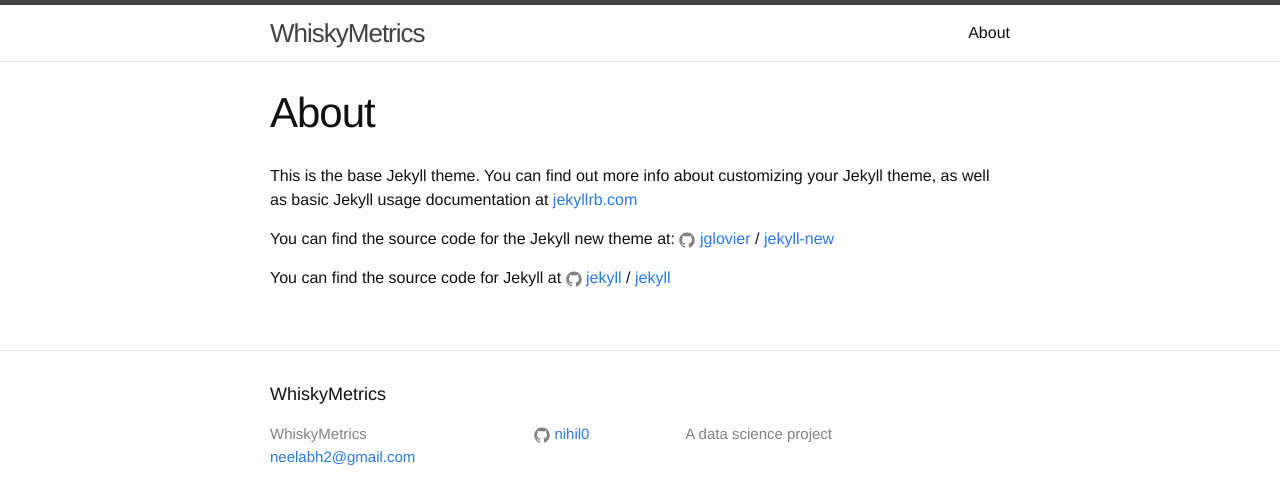
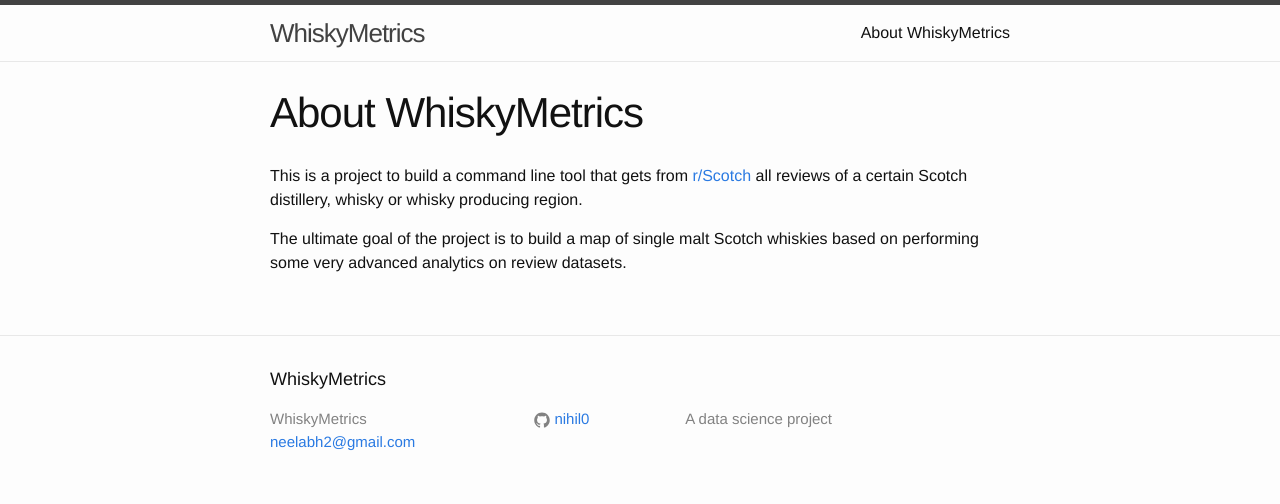
Before and after one commit to nihil0/whiskymetrics, a Jekyll site: the page built from about.md, in a window 1280 px wide. Shown: the top 504 px of the page. Built offline with Jekyll 4.4.1, drawn with Linux system fonts in a browser that asks for light colours.

Commit message:
Edited the about section

```diff
--- a/about.md
+++ b/about.md
@@ -1,15 +1,9 @@
 ---
 layout: page
-title: About
+title: About WhiskyMetrics
 permalink: /about/
 ---
 
-This is the base Jekyll theme. You can find out more info about customizing your Jekyll theme, as well as basic Jekyll usage documentation at [jekyllrb.com](http://jekyllrb.com/)
+This is a project to build a command line tool that gets from [r/Scotch](reddit.com/r/scotch) all reviews of a certain Scotch distillery, whisky or whisky producing region.
 
-You can find the source code for the Jekyll new theme at:
-{% include icon-github.html username="jglovier" %} /
-[jekyll-new](https://github.com/jglovier/jekyll-new)
-
-You can find the source code for Jekyll at
-{% include icon-github.html username="jekyll" %} /
-[jekyll](https://github.com/jekyll/jekyll)
+The ultimate goal of the project is to build a map of single malt Scotch whiskies based on performing some very advanced analytics on review datasets.
```
